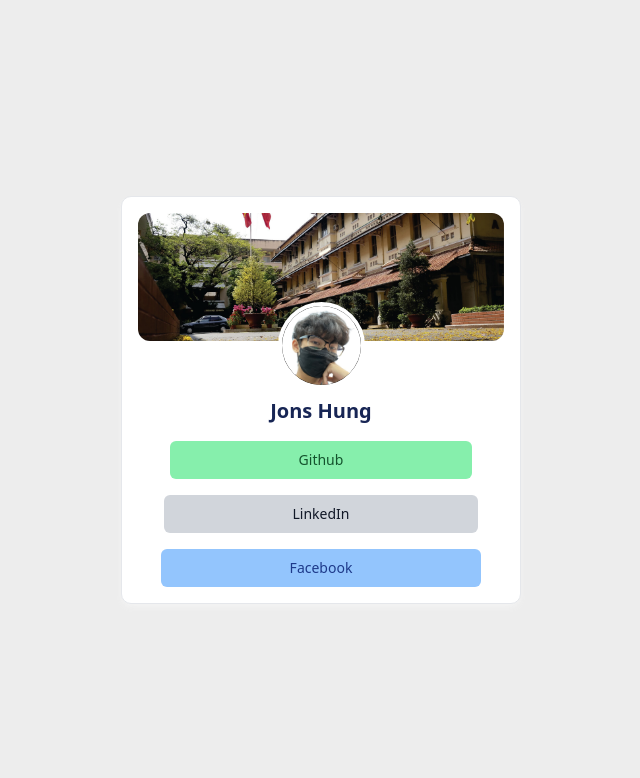
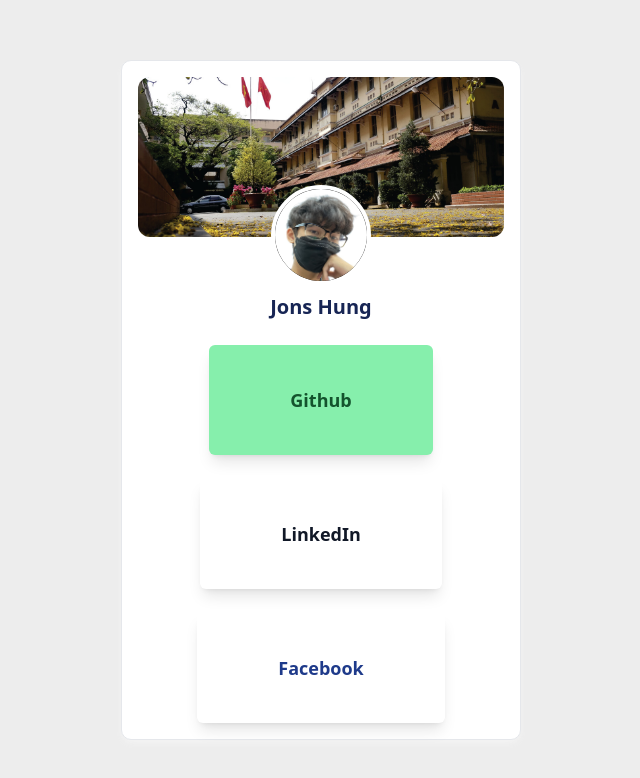
Before and after one commit to jonshung/jonshung-site-src, a Next.js app: page / in a window 1280 px wide. Shown: the top 778 px of the page, without its empty margins (319-959 px from the left). Built offline with nearby package versions, Linux system fonts and the light colour scheme.

Commit message:
Update UI Element

```diff
--- a/pages/index.js
+++ b/pages/index.js
@@ -20,7 +20,7 @@ export default function homePage() {
       </Head>
       <div className={utilStyles.containerHolder}>
         <div className={utilStyles.container}>
-          <div className="relative flex h-32 w-full justify-center rounded-xl bg-cover">
+          <div className="relative flex h-40 w-full justify-center rounded-xl bg-cover">
             <Image
               className="absolute flex justify-center rounded-xl object-cover"
               src="/media/images/school-bg.jpg"
@@ -28,7 +28,7 @@ export default function homePage() {
               fill
               alt="HCMUS"
             />
-            <div className="absolute -bottom-12 flex h-[87px] w-[87px] items-center justify-center rounded-full border-[4px] border-white bg-black overflow-hidden">
+            <div className="absolute -bottom-12 flex h-[100px] w-[100px] items-center justify-center rounded-full border-[4px] border-white bg-black overflow-hidden">
               <Image
                 className="h-full w-full object-cover"
                 src="/media/images/profile_picture.jpg"
@@ -74,15 +74,16 @@ export default function homePage() {
 
 function LinkButton({ label, href, buttonColor }) {
     const colorVariant = {
-        blue: "bg-blue-300 text-blue-900 hover:bg-blue-400",
+        blue: "text-blue-900 hover:bg-blue-400",
         green: "bg-green-300 text-green-900 hover:bg-green-400",
-        gray: "bg-gray-300 text-gray-900 hover:bg-gray-400",
+        gray: "text-gray-900 hover:bg-gray-400",
     }
   return (
-    <div className="mt-4">
+    <div className="mt-6">
       <Link
         className={
-            `inline-flex justify-center rounded-md border border-transparent px-32 py-2 text-sm font-mediu focus:outline-none focus-visible:ring-2 focus-visible:ring-blue-500 focus-visible:ring-offset-2 ${colorVariant[buttonColor]}`
+            `shadow-lg inline-flex justify-center rounded-md border border-transparent px-20 py-10 text-lg font-bold focus:outline-none focus-visible:ring-2
+            focus-visible:ring-blue-500 focus-visible:ring-offset-2 ${colorVariant[buttonColor]}`
         }
         href={href}
       >
```
Also changed, not shown: 1 other file (tests, documents, lock files or other folders).
